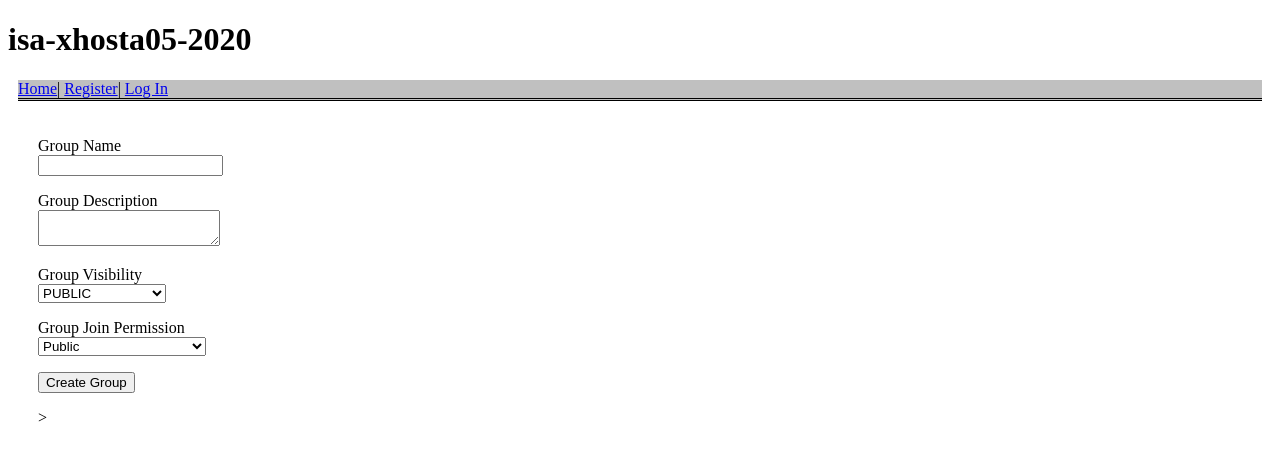
After one commit to Antilos/iis-xhosta05-2020, a Flask app: page /groups/createGroup in a window 1280 px wide. The commit adds this page. Shown: the top 461 px of the page. Run offline with Flask 2, Linux system fonts and the light colour scheme.

```diff
--- a/app/__init__.py
+++ b/app/__init__.py
@@ -57,8 +57,11 @@ def create_app(test_config=None):
         return render_template("index.html", title="Home Page")
 
     #register blueprints
-    from .routes import auth, users
+    from .routes import auth, users, groups, threads, posts
     app.register_blueprint(auth.bp)
     app.register_blueprint(users.bp)
+    app.register_blueprint(groups.bp)
+    app.register_blueprint(threads.bp)
+    app.register_blueprint(posts.bp)
 
     return app
--- a/app/forms.py
+++ b/app/forms.py
@@ -1,8 +1,8 @@
 from flask_wtf import FlaskForm
 from wtforms import StringField, PasswordField, BooleanField, SubmitField, ValidationError, TextAreaField, SelectField
-from wtforms.validators import DataRequired, EqualTo
+from wtforms.validators import DataRequired, EqualTo, Length
 
-from app.models import User
+from app.models import *
 from app.visibility import Visibility
 
 class LoginForm(FlaskForm):
@@ -39,3 +39,33 @@ class PasswordChangeForm(FlaskForm):
     newPassword2 = PasswordField('Repeat new password', validators=[DataRequired(), EqualTo('newPassword')])
 
     submitPasswordChange = SubmitField('Change Password')
+
+class CreateGroupForm(FlaskForm):
+    name = StringField('Group Name', validators=[DataRequired(), Length(min=0, max=160)])
+    description = TextAreaField('Group Description')
+    visibility = [(value, label) for label, value in Visibility.__members__.items()]
+    groupVisibility = SelectField('Group Visibility', choices=visibility)
+    joinPermission = SelectField('Group Join Permission', choices=[(0,"Public"), (1, "Moderator must approve")])
+
+    submit = SubmitField('Create Group')
+
+    def validate_name(self, name):
+        group = Group.query.filter_by(name=name.data).first()
+        if group is not None:
+            raise ValidationError('Group name already in use.')
+
+class CreateThreadForm(FlaskForm):
+    subject = StringField('Thread Subject', validators=[DataRequired(), Length(min=0, max=160)])
+    description = TextAreaField('Thread Description')
+
+    submit = SubmitField('Create Thread')
+
+class CreatePostForm(FlaskForm):
+    body = TextAreaField('Post')
+
+    submit = SubmitField('Create Post')
+
+class CreateCommentForm(FlaskForm):
+    body = TextAreaField('Comment')
+
+    submit = SubmitField('Comment')
--- /dev/null
+++ b/app/routes/groups.py
@@ -0,0 +1,38 @@
+from flask import Blueprint, render_template, request, flash, redirect, url_for
+from flask_login import login_required, current_user
+
+from app.models import User, Group, Thread, Post
+from app import db
+from app.forms import CreateGroupForm
+
+bp = Blueprint('groups', __name__, url_prefix="/groups")
+
+@bp.route('/showMyGroups')
+def showJoinedGroups():
+    groups = current_user.joined_groups.all() + current_user.owned_groups.all()
+    return render_template("groups/joinedGroups.html", title="My Groups", groups=groups)
+
+@bp.route('/createGroup', methods=["GET","POST"])
+def createGroup():
+    form = CreateGroupForm()
+
+    if form.validate_on_submit():
+        group = Group(
+            name=form.name.data,
+            description=form.description.data,
+            visibility=form.groupVisibility.data,
+            join_permission = form.joinPermission.data,
+            owner=current_user
+        )
+
+        db.session.add(group)
+        db.session.commit()
+        flash("Group created!") #prob won't be seen
+        return redirect(url_for('groups.showGroup', groupName=group.name))
+
+    return render_template("groups/createGroup.html", title="Create new group", form=form)
+
+@bp.route('/<groupName>')
+def showGroup(groupName):
+    group = Group.query.filter_by(name=groupName).first()
+    return render_template("groups/showGroup.html", template=groupName, group=group, threads=group.threads.all())
--- /dev/null
+++ b/app/static/style.css
@@ -0,0 +1,22 @@
+.flex-container{
+    display: flex;
+}
+
+nav{
+    border-bottom-style: double;
+    margin: 10px;
+    background-color:silver;
+}
+
+aside{
+    border-style: solid;
+    width:auto;
+    margin: 10px;
+    background-color:silver;
+}
+
+section.content{
+    width:auto;
+    margin: 10px;
+    background-color:white;
+}
--- a/app/templates/base.html
+++ b/app/templates/base.html
@@ -14,7 +14,7 @@
 </header>
 
 <!--Top Navigation-->
-<nav class="top_nav">
+<nav class="top-nav">
   <a href="/index">Home</a>|
   {% if current_user.is_authenticated %}
       <span>{{ current_user.username }}</span>|
@@ -26,10 +26,20 @@
     {% endif %}
 </nav>
 
+<!--Flex Container-->
+<div class="flex-container">
   <!--Side Navigation-->
-<aside class="side_nav">
-  {%block side_nav %}{% endblock %}
-</aside>
+  <nav class="left-nav">
+    {%block left_nav %}
+      {% if current_user.is_authenticated %}
+
+      <a href="{{url_for('groups.showJoinedGroups')}}">My Groups</a>
+      <br>
+      <a href="{{url_for('groups.createGroup')}}">Create Group</a>
+
+      {%endif%}
+    {% endblock %}
+  </nav>
 
   <!--Main Website Body-->
   <section class="content">
@@ -41,3 +51,8 @@
     <!--Content Proper-->
     {% block content %}{% endblock %}
   </section>
+
+  <nav class="right-nav">
+    {%block right_nav %}{%endblock%}
+  </nav>
+</div>
--- /dev/null
+++ b/app/templates/groups/createGroup.html
@@ -0,0 +1,27 @@
+{% extends "base.html" %}
+
+{%block content %}
+
+<form action="" method="post">
+    {{ form.hidden_tag() }}
+    <p>
+        {{form.name.label}}<br>
+        {{form.name()}}
+    </p>
+    <p>
+        {{form.description.label}}<br>
+        {{form.description()}}
+    </p>
+    <p>
+        {{form.groupVisibility.label}}<br>
+        {{form.groupVisibility()}}
+    </p>
+    <p>
+        {{form.joinPermission.label}}<br>
+        {{form.joinPermission()}}
+    </p>
+
+    <p>{{form.submit()}}</p>
+</form>>
+
+{%endblock %}
--- a/app/templates/users/userProfile.html
+++ b/app/templates/users/userProfile.html
@@ -1,7 +1,7 @@
 {% extends "base.html" %}
 
+
 {%block content %}
-
     <h1>
         {{user.username}}'s Profile
     </h1>
```
Also changed, not shown: app/models.py (+93 -6 lines), app/routes/posts.py (added, +31 -0 lines), app/routes/threads.py (added, +43 -0 lines), app/templates/groups/joinedGroups.html (added, +11 -0 lines), app/templates/groups/showGroup.html (added, +24 -0 lines), app/templates/index.html (+0 -10 lines), app/templates/threads/createThread.html (added, +19 -0 lines), app/templates/threads/showThread.html (added, +43 -0 lines). Lines whose indentation alone changed are shown as unchanged.
